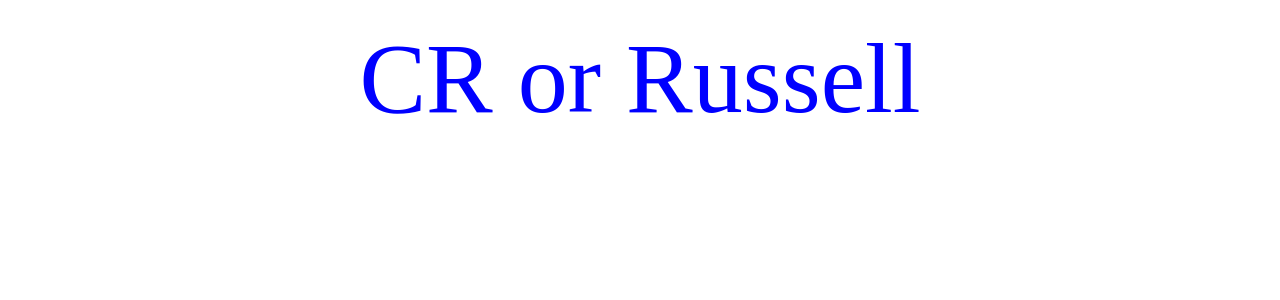
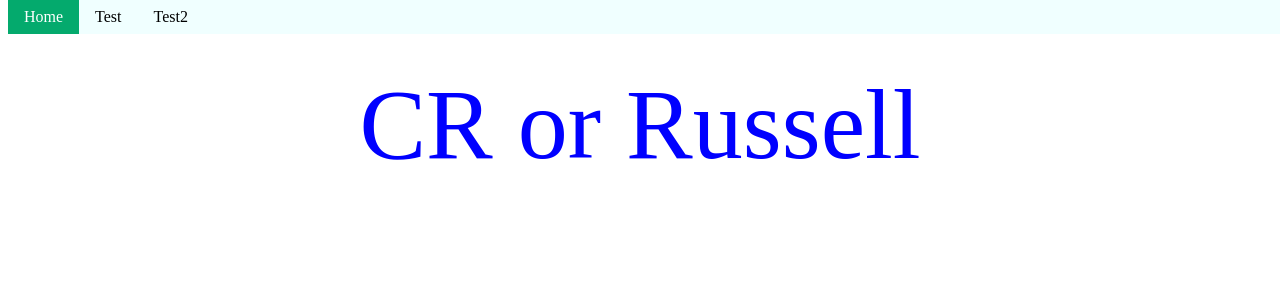
Before and after one commit to ijsteele/cr-or-russell, a Flask app: page / in a window 1280 px wide. Shown: the top 300 px of the page. Run offline with Flask 2, Linux system fonts and the light colour scheme.

Commit message:
Added Horizontal Navbar

```diff
--- a/static/site.css
+++ b/static/site.css
@@ -1,5 +1,37 @@
-.message {
+h1 {
+    text-align: center;
     font-weight: 300;
     color: blue;
     font-size: 100px;
 }
+
+
+
+ul {
+    list-style-type: none;
+    margin: 0;
+    padding: 0;
+    background-color: azure;
+    position: fixed;
+    top: 0;
+    width: 100%;
+}
+
+li a {
+    float: left;
+    text-align: center;
+    display: block;
+    color: #000;
+    padding: 8px 16px;
+    text-decoration: none;
+}
+
+li a.active {
+    background-color: #04aa6d;
+    color: white;
+}
+
+li a:hover {
+    background-color: #555;
+    color: white;
+}
--- a/templates/homepage.html
+++ b/templates/homepage.html
@@ -1,10 +1,20 @@
 <!DOCTYPE html>
 <html lang='en'>
-    <link rel="stylesheet" type="text/css" href="{{ url_for('static', filename='site.css')}}" />
-    <h1 style = "text-align: center;">
-        <span class="message">CR or Russell</span>
-        <title>CR or Russell</title>
-    </h1>
-    <body>
-    </body>
+
+<link rel="stylesheet" type="text/css" href="{{ url_for('static', filename='site.css')}}" />
+<ul>
+    <li><a class="active"href="#home">Home</a></li>
+    <li><a href="#test">Test</a></li>
+    <li><a href="#test2">Test2</a></li>
+</ul>
+<h1>
+    CR or Russell
+    <title>CR or Russell</title>
+</h1>
+
+
+<body>
+</body>
+
+
 </html>
```
